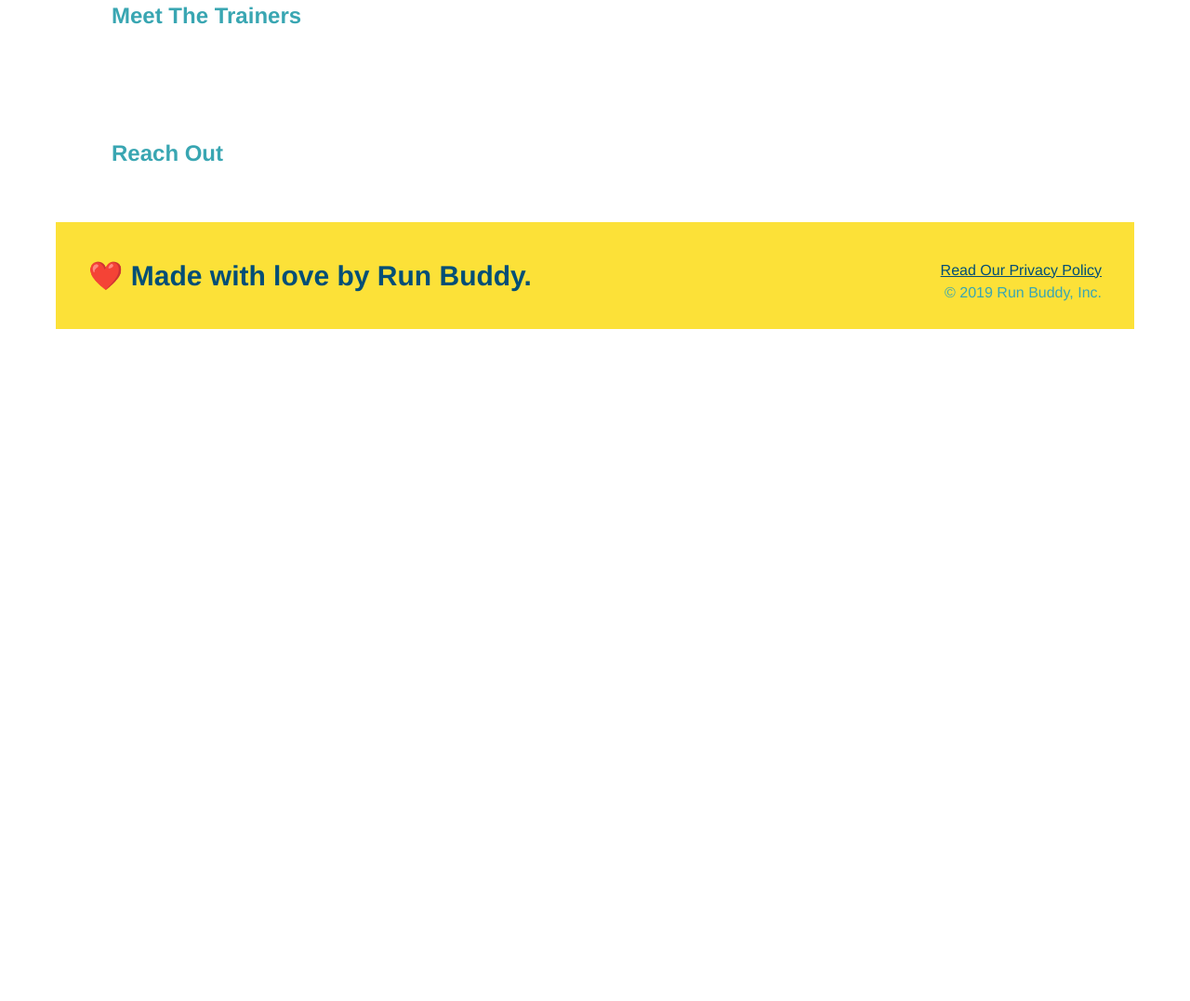
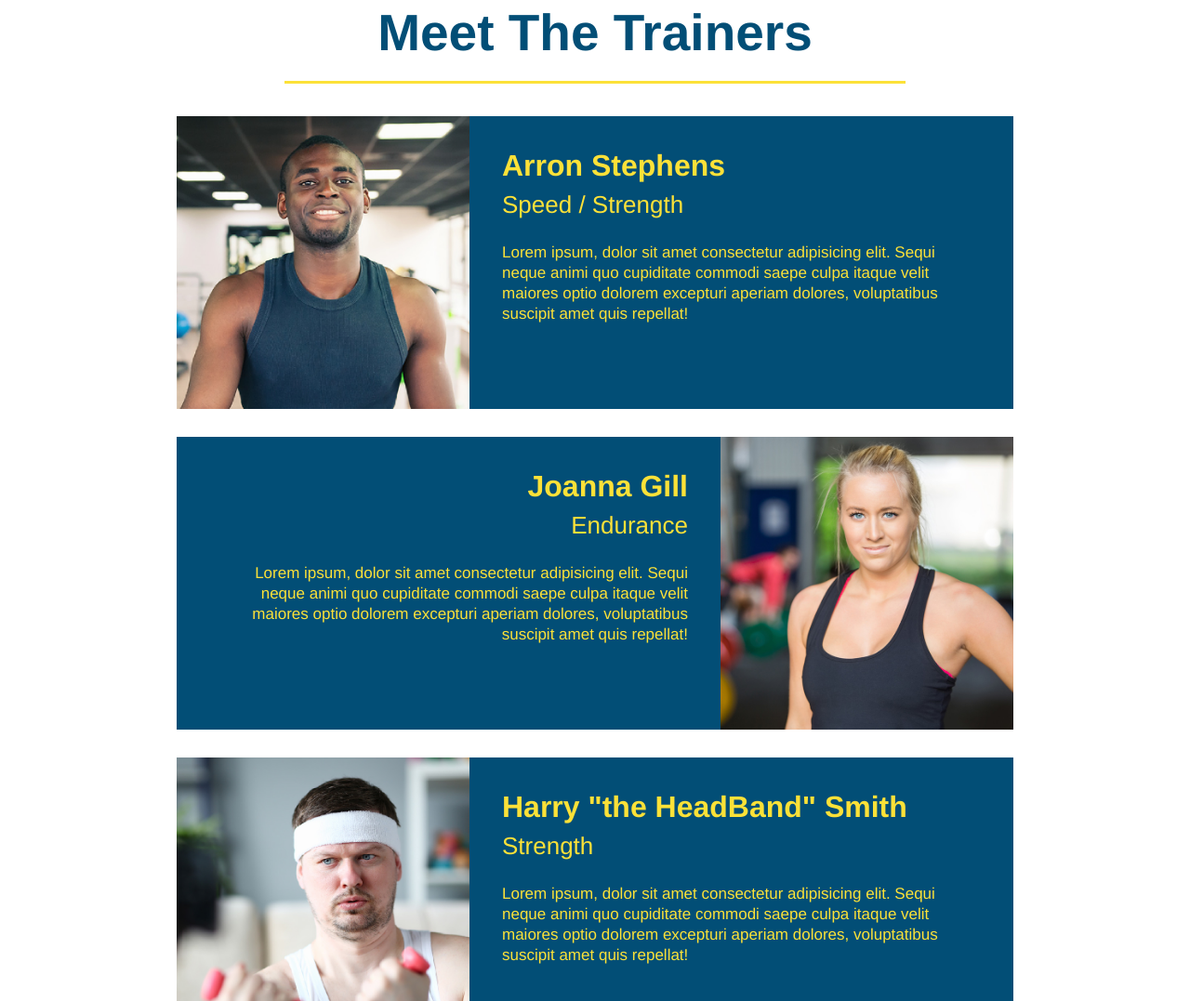
Before and after one commit to gog97/run-buddyy, a plain HTML site: page index.html in a window 1280 px wide. Shown: the part 2798-3875 px from the top of the page at 93% size. Before the commit the page ends 3212 px from the top, so only its background shows below. Drawn offline with Linux system fonts and the light colour scheme.

Commit message:
meet the trainers section

```diff
--- a/Assets/css/style.css
+++ b/Assets/css/style.css
@@ -180,3 +180,50 @@ section {
 .steps span {
   font-size: 38px;
 }
+
+.trainers {
+  text-align: center;
+}
+
+.trainer {
+  width: 900px;
+  margin: 0 auto 30px auto;
+  background: #024e76;
+  color: #fce138;
+  overflow: auto;
+}
+
+.trainer img {
+  width: 35%;
+  float: left;
+}
+
+.trainer-bio {
+  padding: 35px;
+  float: left;
+  width: 65%;
+}
+
+.text-left {
+  text-align: left;
+}
+
+.text-right {
+  text-align: right;
+}
+
+.trainer-bio h3 {
+  font-size: 32px;
+  margin-bottom: 8px;
+}
+
+.trainer-bio h4 {
+  font-weight: lighter;
+  font-size: 26px;
+  margin-bottom: 25px;
+}
+
+.trainer-bio p {
+  font-size: 17px;
+  line-height: 1.3;
+}
--- a/index.html
+++ b/index.html
@@ -112,8 +112,45 @@
         </section>
 
         <!-- "meet the trainers" section -->
-        <section>
-            <h2>Meet The Trainers</h2>
+        <section id="your-trainers" class="trainers">
+            <h2 class="section-title primary-border">Meet The Trainers</h2>
+            <article class="trainer">
+                <img src="./Assets/images/trainer-1.jpg" alt="Arron Stephens in his workout clothes, ready to pump iron" />
+                <div class="trainer-bio text-left">
+                    <h3>Arron Stephens</h3>
+                    <h4>Speed / Strength</h4>
+                    <p>
+                        Lorem ipsum, dolor sit amet consectetur adipisicing elit. Sequi neque animi quo cupiditate commodi saepe culpa
+                        itaque velit maiores optio dolorem excepturi aperiam dolores, voluptatibus suscipit amet quis repellat!
+                    </p>
+                </div>
+            </article>
+
+            <!-- second trainer bio -->
+            <article class="trainer">
+                <div class="trainer-bio text-right">
+                    <h3>Joanna Gill</h3>
+                    <h4>Endurance</h4>
+                    <p>
+                        Lorem ipsum, dolor sit amet consectetur adipisicing elit. Sequi neque animi quo cupiditate commodi saepe culpa
+                        itaque velit maiores optio dolorem excepturi aperiam dolores, voluptatibus suscipit amet quis repellat!
+                    </p>
+                </div>
+                <img src="./Assets/images/trainer-2.jpg" alt="Joanna Gill cooling off after a workout" />
+            </article>
+
+            <!-- third traiiner bio -->
+            <article class="trainer">
+                <img src="./Assets/images/trainer-3.jpg" alt="Harry Smith wearing a headband and lifting comically small pink weights" />
+                <div class="trainer-bio text-left">
+                    <h3>Harry "the HeadBand" Smith</h3>
+                    <h4>Strength</h4>
+                    <p>
+                        Lorem ipsum, dolor sit amet consectetur adipisicing elit. Sequi neque animi quo cupiditate commodi saepe culpa
+                        itaque velit maiores optio dolorem excepturi aperiam dolores, voluptatibus suscipit amet quis repellat!
+                    </p>
+                </div>
+            </article>
         </section>
 
         <!-- "reach out" section -->
```
Also changed, not shown: Assets/images/trainer-1.jpg (added), Assets/images/trainer-2.jpg (added), Assets/images/trainer-3.jpg (added).
